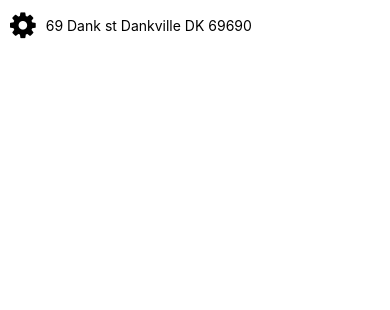
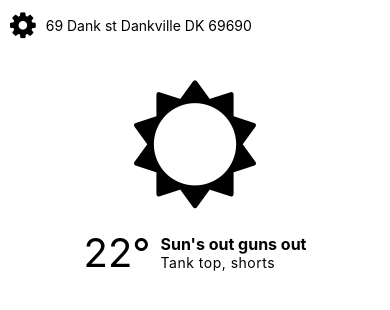
Before and after one commit to besh/dank-sky, a React Native app: screen / in a window 390 px wide. Shown: the top 310 px of the page. Built offline with nearby package versions, Linux system fonts and the light colour scheme.

Commit message:
feat: basic current weather

```diff
--- a/App.js
+++ b/App.js
@@ -1,11 +1,13 @@
 import React from "react";
-import { StyleSheet, Text, View } from "react-native";
+import { View } from "react-native";
 import Header from "./src/components/common/header";
+import CurrentWeather from "./src/components/containers/current-weather";
 
 export default function App() {
   return (
     <View>
       <Header />
+      <CurrentWeather />
     </View>
   );
 }
--- /dev/null
+++ b/src/components/containers/current-weather.js
@@ -0,0 +1,55 @@
+import React from "react";
+import { Image, StyleSheet, Text, TouchableOpacity, View } from "react-native";
+import Icon from "react-native-vector-icons/FontAwesome";
+
+const styles = StyleSheet.create({
+  root: {
+    display: "flex",
+    flexDirection: "column",
+    alignItems: "center",
+    padding: 30
+  },
+
+  iconContainer: {
+    marginBottom: 20
+  },
+
+  report: {
+    display: "flex",
+    flexDirection: "row",
+    alignItems: "center"
+  },
+
+  temp: {
+    fontSize: 40,
+    marginRight: 10
+  },
+
+  statement: {
+    fontSize: 16,
+    fontWeight: "bold"
+  },
+
+  suggestion: {
+    letterSpacing: 0.5
+  }
+});
+
+const CurrentWeather = () => {
+  return (
+    <View style={styles.root}>
+      <View style={styles.iconContainer}>
+        <Icon name={"sun-o"} size={128} />
+      </View>
+      <View style={styles.report}>
+        <Text style={styles.temp}>22°</Text>
+        <View>
+          <Text style={styles.statement}>Sun's out guns out</Text>
+          <Text style={styles.suggestion}>Tank top, shorts</Text>
+        </View>
+      </View>
+    </View>
+  );
+};
+
+export default CurrentWeather;
```
